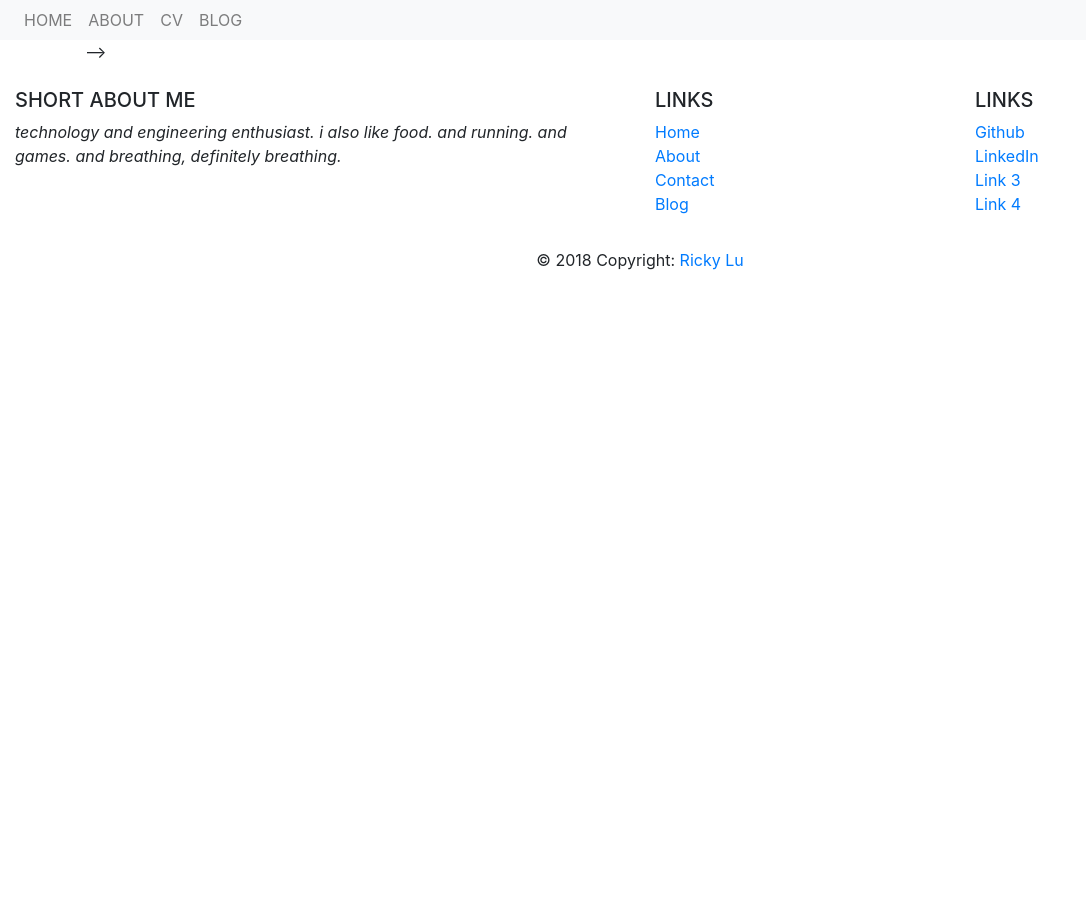
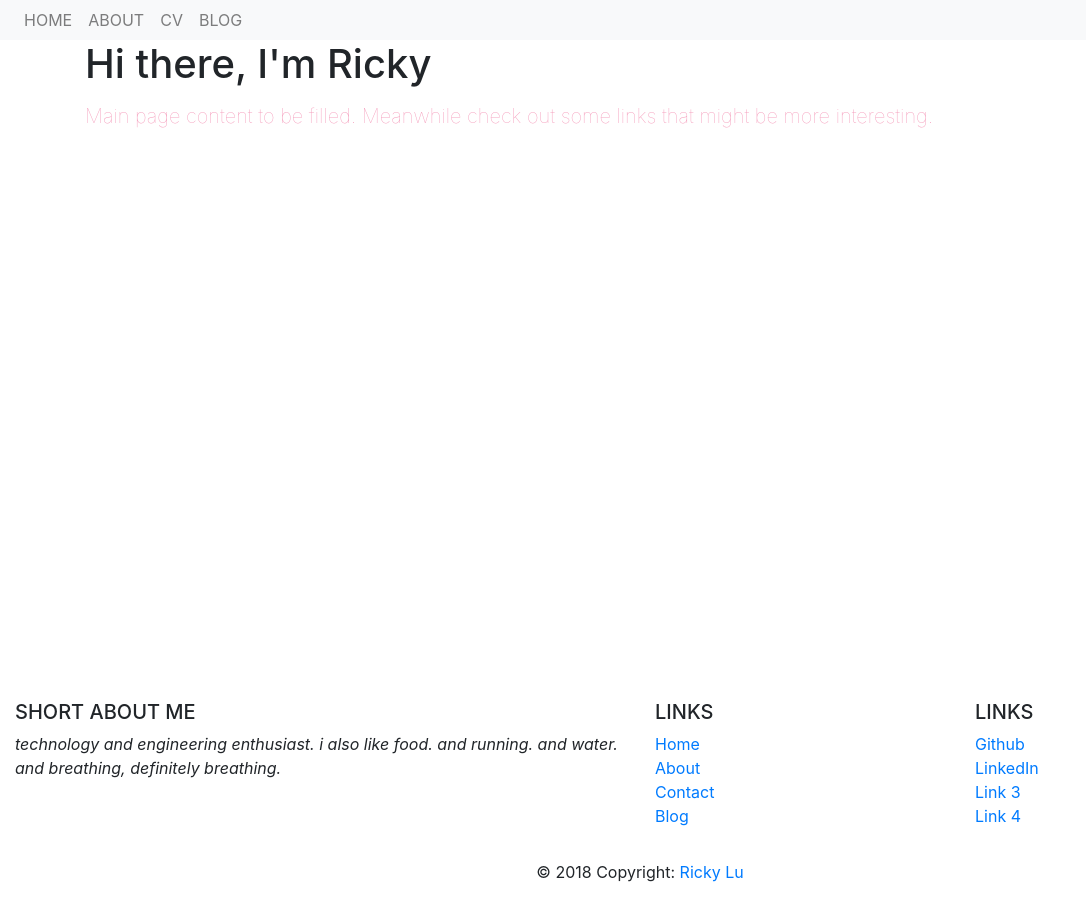
Before and after one commit to RCLU30/rclu30.github.io, a Jekyll site: the page built from index.html, in a window 1280 px wide. Shown: the whole page, without its empty margins (0-1086 px from the left). Built offline with Jekyll 4.4.1, drawn with Linux system fonts in a browser that asks for light colours.

Commit message:
layout update

```diff
--- a/_layouts/default.html
+++ b/_layouts/default.html
@@ -31,12 +31,12 @@
 	</nav> <!-- end navbar -->
 
 	<div class="container">
-		<!-- {{ content }} -->
+		{{ content }}
 	</div><!-- /.container -->
 
 
 	<!-- Footer -->
-<footer class="page-footer font-small blue pt-4">
+<footer class="page-footer font-small fixed-bottom pt-4">
 
     <!-- Footer Links -->
     <div class="container-fluid text-center text-md-left">
@@ -49,7 +49,7 @@
 
           <!-- Content -->
           <h5 class="text-uppercase">Short about me</h5>
-          <p><em>technology and engineering enthusiast. i also like food. and running. and games. and breathing, definitely breathing.</em></p>
+          <p><em>technology and engineering enthusiast. i also like food. and running. and water. and breathing, definitely breathing.</em></p>
 
         </div>
         <!-- Grid column -->
--- a/about/index.html
+++ b/about/index.html
@@ -3,5 +3,7 @@
 title: About Page
 ---
 
-<h1>About Page</h1>
-<p>Lorem ipsum dolor sit amet, consectetur adipisicing elit. Numquam distinctio quia, dolore necessitatibus nemo nam dolor ducimus labore inventore ea animi impedit assumenda totam, sequi libero alias asperiores eos, voluptas a quasi officia ratione dolores. Omnis facere velit facilis debitis veniam, sed sunt perspiciatis asperiores. Mollitia veritatis autem porro, dolorum dolore. Voluptate laborum dicta consectetur vero reprehenderit, eos autem, fugit veniam ex excepturi, accusantium blanditiis quisquam velit molestiae amet nisi labore nobis. Consequuntur rerum soluta doloribus tempore! Aperiam quaerat non corporis architecto. Veritatis fugiat, earum ratione nulla laborum provident placeat, temporibus consectetur dolore laudantium quos ex quidem architecto tempore nisi.</p>
+<h1>About Me</h1>
+<p>My name is Ricky. I was born and raised in the Boston area, so I've lived through all kinds of weather; from nor'easter blizzards to unreasonable heat and humidity.</p>
+<p>I went to Worcester Polytechnic Institute to study electrical and computer engineering. I ended up working in the electrical utility and in retrospect, but now I'm looking to get into web development.</p>
+<p>I wish I had more content to fill here, but I don't have anything I want to talk about right now. Hope you had a good 30 second read.</p>
--- a/css/main.css
+++ b/css/main.css
@@ -52,43 +52,3 @@
     background: rgb(222, 192, 222);
     transition: background 500ms;
 }
-
-html {
-  position: relative;
-  min-height: 100%;
-}
-body {
-  /* Margin bottom by footer height */
-  margin-bottom: 60px;
-}
-#footer {
-  position: absolute;
-  bottom: 0;
-  width: 100%;
-  /* Set the fixed height of the footer here */
-  height: 280px;
-  background:
-  /* color overlay */
-    linear-gradient(
-      rgba(240, 212, 0, 0.45),
-      rgba(0, 0, 0, 0.45)
-    ),
-    /* image to overlay */
-    url(http://images.cdn.fotopedia.com/_avPIZmqM3w-7z161LH_268-hd.jpg);
-}
-
-
-/* Custom footer CSS
--------------------------------------------------- */
-
-.container {
-  width: auto;
-  max-width: 680px;
-  padding: 0 15px;
-}
-.container .text-muted {
-  margin: 20px 0;
-}
-.footertext {
-  color: #ffffff;
-}
--- a/index.html
+++ b/index.html
@@ -4,5 +4,5 @@
 ---
 <div class="blurb">
     <h1>Hi there, I'm Ricky</h1>
-    <p>Content to be filled. <a href="/about">Read more about my life...</a></p>
+    <p>Main page content to be filled. Meanwhile check out some links that might be more interesting.</p>
 </div><!-- /.blurb -->
```
